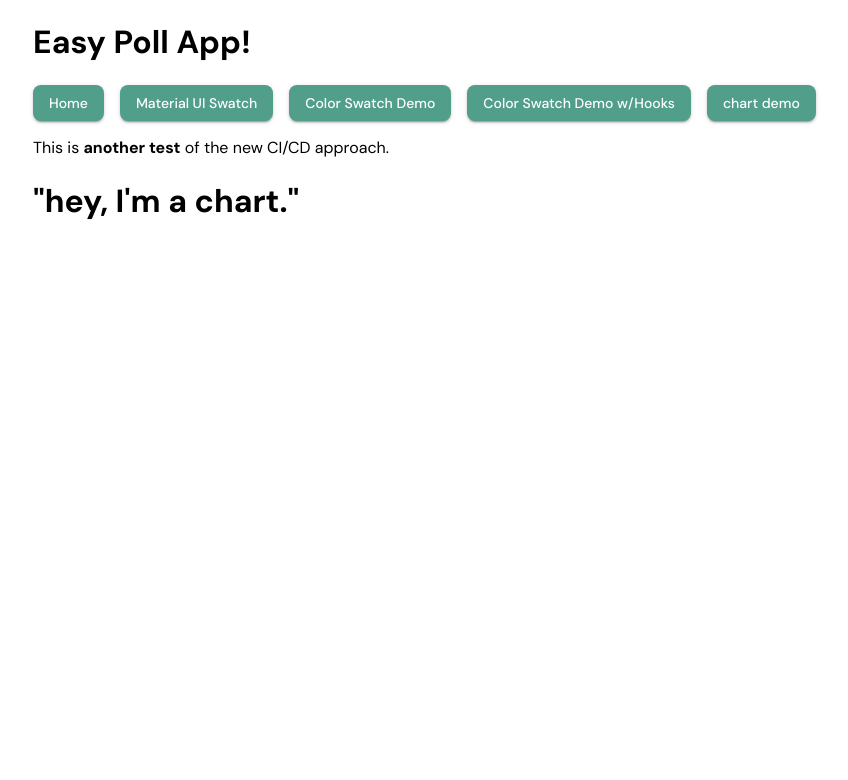
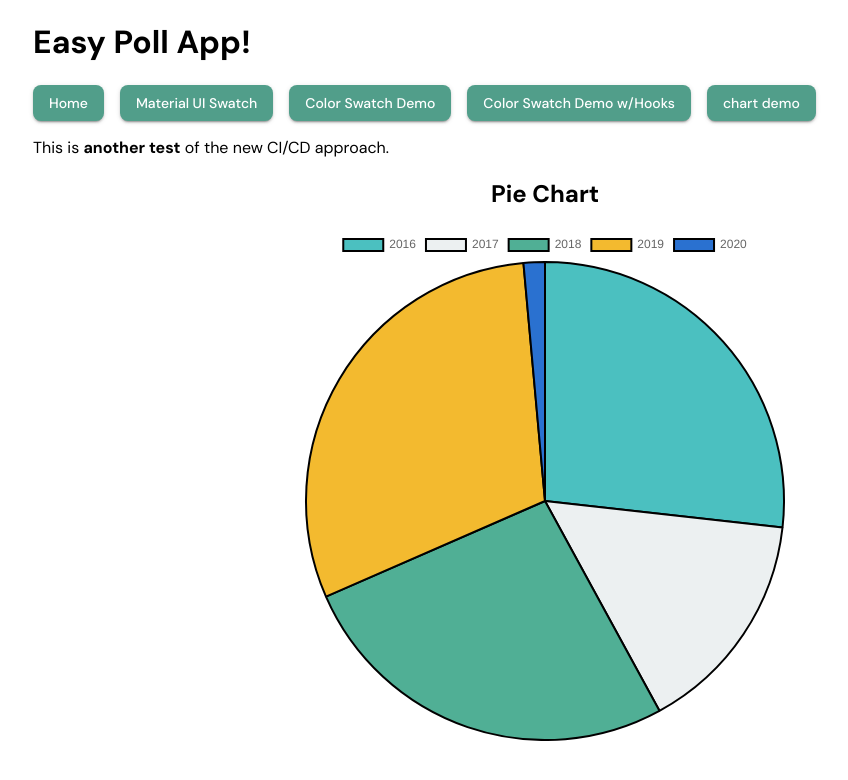
Before and after one commit to jaohara/easily-poll-students, a React (Create React App) app: page /epchart-demo in a window 1280 px wide. Shown: the top 780 px of the page, without its empty margins (95-943 px from the left). Built offline with nearby package versions, Linux system fonts and the light colour scheme; what @aws-amplify/api would draw is missing.

Commit message:
added pie chart diagram to chart demo

```diff
--- a/src/components/Demo/EpChartDemo/EpChartDemo.jsx
+++ b/src/components/Demo/EpChartDemo/EpChartDemo.jsx
@@ -1,10 +1,33 @@
 import React from 'react';
-
+import { useState } from "react";
+import { Data } from "./SampleData";
 import EpChart from '../../UI/EpChart/EpChart';
 
 const EpChartDemo = () => {
+  const [chartData] = useState({
+    labels: Data.map((data) => data.year),
+    datasets: [
+      {
+        label: "Users Gained ",
+        data: Data.map((data) => data.userGain),
+        backgroundColor: [
+          "rgba(75,192,192,1)",
+          "#ecf0f1",
+          "#50AF95",
+          "#f3ba2f",
+          "#2a71d0"
+        ],
+        borderColor: "black",
+        borderWidth: 2,
+
+      }
+    ]
+  });
+
   return (
-    <EpChart></EpChart>
+    <div className="App">
+      <EpChart chartData={chartData} />
+    </div>
   );
 }
 
--- /dev/null
+++ b/src/components/Demo/EpChartDemo/SampleData.js
@@ -0,0 +1,32 @@
+export const Data = [
+    {
+      id: 1,
+      year: 2016,
+      userGain: 80000,
+      userLost: 823
+    },
+    {
+      id: 2,
+      year: 2017,
+      userGain: 45677,
+      userLost: 345
+    },
+    {
+      id: 3,
+      year: 2018,
+      userGain: 78888,
+      userLost: 555
+    },
+    {
+      id: 4,
+      year: 2019,
+      userGain: 90000,
+      userLost: 4555
+    },
+    {
+      id: 5,
+      year: 2020,
+      userGain: 4300,
+      userLost: 234
+    }
+  ];
--- a/src/components/UI/EpChart/EpChart.jsx
+++ b/src/components/UI/EpChart/EpChart.jsx
@@ -1,8 +1,26 @@
 import React from 'react';
+import { Chart as ChartJS, ArcElement, Tooltip, Legend } from 'chart.js';
+import { Pie } from "react-chartjs-2";
 
-const EpChart = () => {
+ChartJS.register(ArcElement, Tooltip, Legend);
+
+function EpChart( { chartData } ) {
   return (
-    <h1>&quot;hey, I&apos;m a chart.&quot;</h1>
+    <div className="chart-container" >
+      <h2 style={{ textAlign: "center" }}>Pie Chart</h2>
+      <Pie
+        data={chartData}
+        options={{
+          aspectRatio: 2,
+          plugins: {
+            title: {
+              display: true,
+              text: "Users Gained between 2016-2020"
+            }
+          }
+        }}
+      />
+    </div>
   );
 }
 
```
